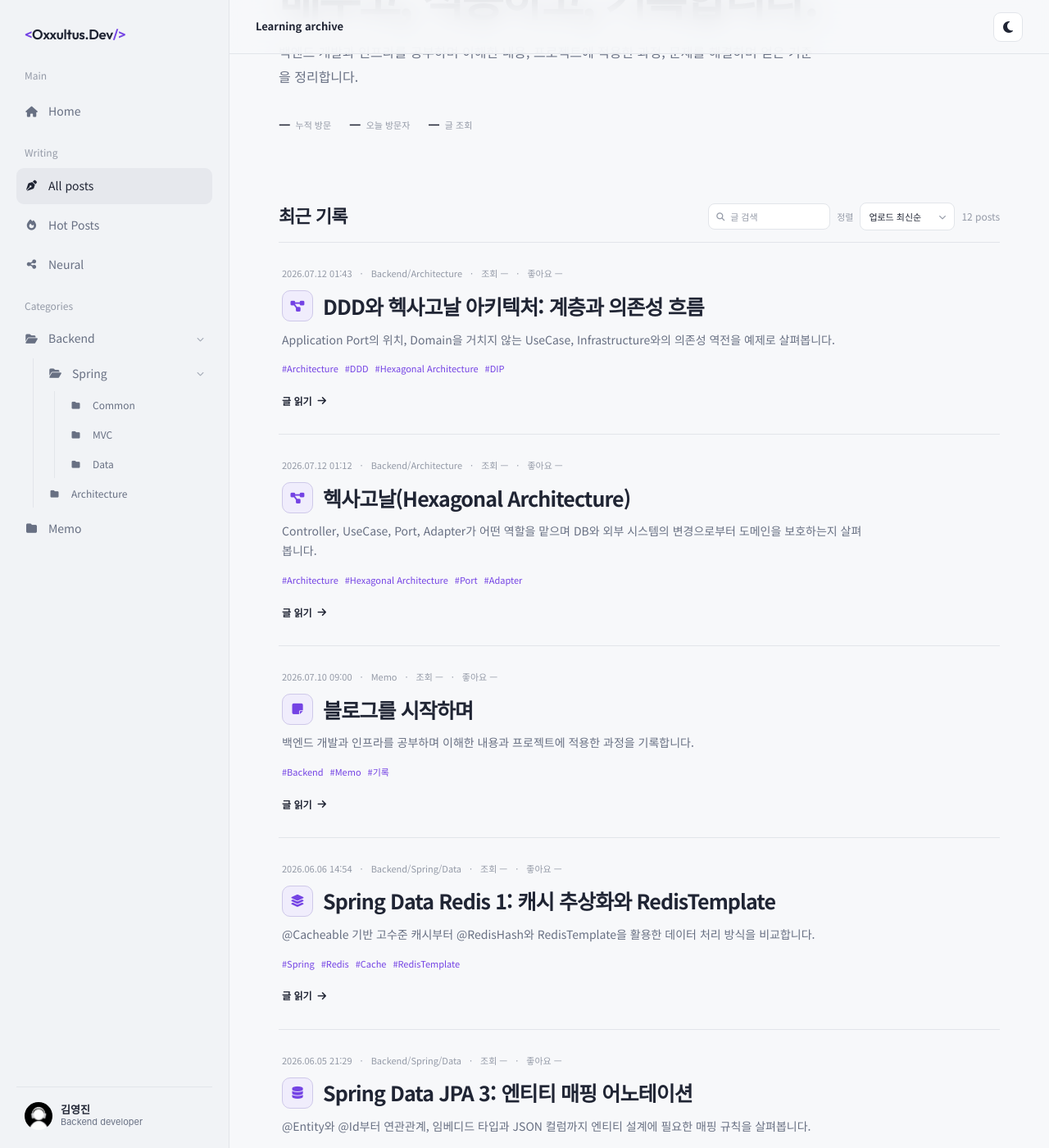
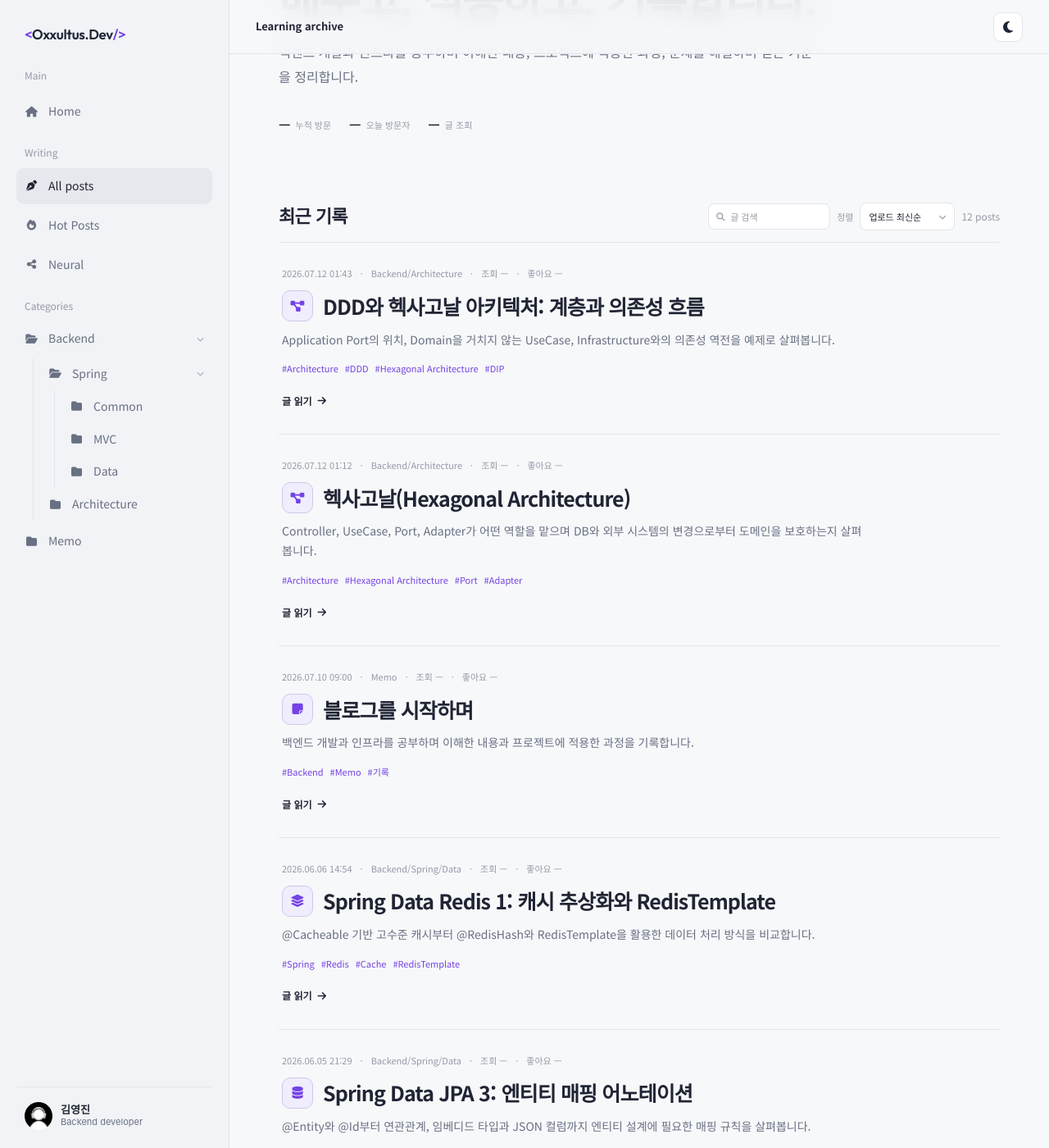
Before and after one commit to oxxultus/resume, a Jekyll site: the page built from blog/index.html, in a window 1280 px wide and 1400 px high, scrolled down 229 px. Shown: the whole window at 82% size. Built offline with Jekyll 4.4.1, drawn with Linux system fonts in a browser that asks for light colours.

Commit message:
Unify category folder sizing

```diff
--- a/_layouts/post.html
+++ b/_layouts/post.html
@@ -11,7 +11,7 @@
     <link rel="preconnect" href="https://fonts.gstatic.com" crossorigin>
     <link href="https://fonts.googleapis.com/css2?family=Noto+Sans+KR:wght@300;400;500;700;900&family=Outfit:wght@300;400;600;800&display=swap" rel="stylesheet">
     <link rel="stylesheet" href="https://cdnjs.cloudflare.com/ajax/libs/font-awesome/6.4.0/css/all.min.css">
-    <link rel="stylesheet" href="{{ '/blog.css?v=20260712-1' | relative_url }}">
+    <link rel="stylesheet" href="{{ '/blog.css?v=20260712-5' | relative_url }}">
 </head>
 <body>
     <aside class="blog-sidebar">
--- a/blog.css
+++ b/blog.css
@@ -45,8 +45,8 @@ button { font: inherit; }
 .category-branch[hidden] { display: none; }
 .category-folder-child { min-height: 36px; padding-block: 7px; }
 .category-branch-child { margin-left: 17px; }
-.blog-nav .category-directory { min-height: 34px; padding: 6px 9px; font-size: 12px; }
-.blog-nav .category-directory i { font-size: 10px; }
+.blog-nav .category-directory { min-height: 36px; padding: 7px 10px; font-size: 14px; }
+.blog-nav .category-directory i { font-size: 13px; }
 .blog-nav .category-root-directory { min-height: 44px; margin-top: 2px; padding: 10px; font-size: 14px; }
 .blog-nav .category-root-directory i { font-size: 13px; }
 .post-toc .toc-h2 { font-weight: 600; }
--- a/blog/index.html
+++ b/blog/index.html
@@ -15,7 +15,7 @@ permalink: /blog/
     <link rel="preconnect" href="https://fonts.gstatic.com" crossorigin>
     <link href="https://fonts.googleapis.com/css2?family=Noto+Sans+KR:wght@300;400;500;700;900&family=Outfit:wght@300;400;600;800&display=swap" rel="stylesheet">
     <link rel="stylesheet" href="https://cdnjs.cloudflare.com/ajax/libs/font-awesome/6.4.0/css/all.min.css">
-    <link rel="stylesheet" href="{{ '/blog.css?v=20260712-1' | relative_url }}">
+    <link rel="stylesheet" href="{{ '/blog.css?v=20260712-5' | relative_url }}">
 </head>
 <body>
     <aside class="blog-sidebar">
--- a/blog/neural.html
+++ b/blog/neural.html
@@ -15,7 +15,7 @@ permalink: /blog/neural/
     <link rel="preconnect" href="https://fonts.gstatic.com" crossorigin>
     <link href="https://fonts.googleapis.com/css2?family=Noto+Sans+KR:wght@300;400;500;700;900&family=Outfit:wght@300;400;600;800&display=swap" rel="stylesheet">
     <link rel="stylesheet" href="https://cdnjs.cloudflare.com/ajax/libs/font-awesome/6.4.0/css/all.min.css">
-    <link rel="stylesheet" href="{{ '/blog.css?v=20260712-4' | relative_url }}">
+    <link rel="stylesheet" href="{{ '/blog.css?v=20260712-5' | relative_url }}">
 </head>
 <body>
     <aside class="blog-sidebar">
```
